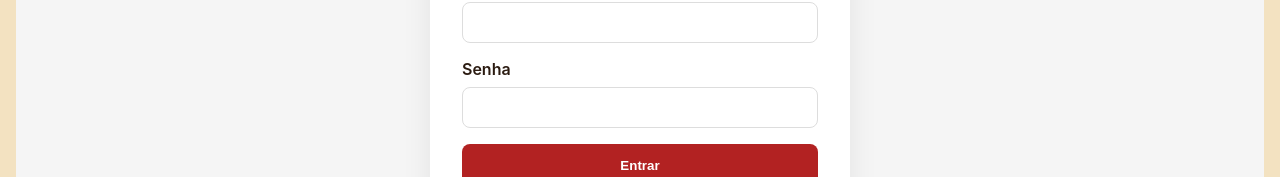
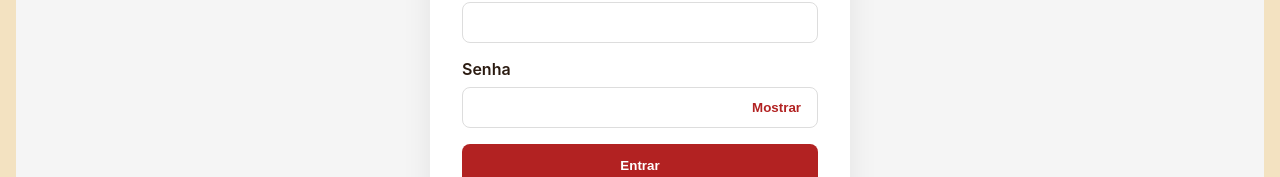
Before and after one commit to Garciabraganca/COSTABURGUER, a Next.js app: page /login in a window 1280 px wide. Shown: the part 458-635 px from the top of the page. Built offline with nearby package versions, Linux system fonts and the light colour scheme.

Commit message:
Add password visibility toggles to admin flows (#32)

```diff
--- a/app/login/page.tsx
+++ b/app/login/page.tsx
@@ -16,6 +16,7 @@ export default function LoginPage() {
   const [senha, setSenha] = useState('');
   const [erro, setErro] = useState('');
   const [carregando, setCarregando] = useState(false);
+  const [mostrarSenha, setMostrarSenha] = useState(false);
 
   const handleSubmit = async (event: FormEvent<HTMLFormElement>) => {
     event.preventDefault();
@@ -94,17 +95,43 @@ export default function LoginPage() {
 
         <label style={{ display: 'flex', flexDirection: 'column', gap: '8px' }}>
           <span style={{ fontWeight: 600 }}>Senha</span>
-          <input
-            type="password"
-            value={senha}
-            onChange={e => setSenha(e.target.value)}
-            required
+          <div
             style={{
-              padding: '12px',
+              display: 'flex',
+              alignItems: 'center',
+              border: '1px solid #ddd',
               borderRadius: '8px',
-              border: '1px solid #ddd'
+              padding: '0 8px'
             }}
-          />
+          >
+            <input
+              type={mostrarSenha ? 'text' : 'password'}
+              value={senha}
+              onChange={e => setSenha(e.target.value)}
+              required
+              style={{
+                flex: 1,
+                padding: '12px 8px',
+                border: 'none',
+                outline: 'none'
+              }}
+            />
+            <button
+              type="button"
+              onClick={() => setMostrarSenha(prev => !prev)}
+              style={{
+                background: 'none',
+                border: 'none',
+                color: '#b22222',
+                fontWeight: 600,
+                cursor: 'pointer',
+                padding: '8px'
+              }}
+              aria-label={mostrarSenha ? 'Ocultar senha' : 'Mostrar senha'}
+            >
+              {mostrarSenha ? 'Ocultar' : 'Mostrar'}
+            </button>
+          </div>
         </label>
 
         {erro && (
```
Also changed, not shown: app/admin/bootstrap/page.tsx (+33 -2 lines), app/admin/usuarios/page.tsx (+33 -7 lines).
